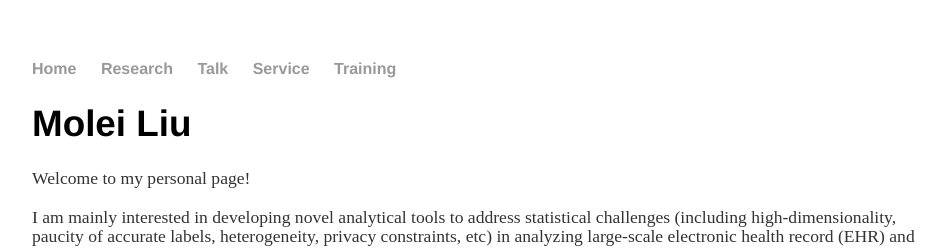
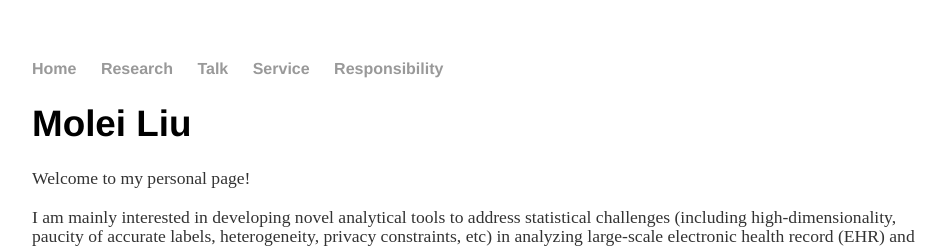
Before and after one commit to moleibobliu/moleibobliu.github.io, a Jekyll site: the page built from index.html, in a window 1280 px wide. Shown: the top 248 px of the page, without its empty margins (160-1110 px from the left). Built offline with Jekyll 4.4.1, drawn with Linux system fonts in a browser that asks for light colours.

Commit message:
Update default.html

```diff
--- a/_layouts/default.html
+++ b/_layouts/default.html
@@ -12,7 +12,7 @@
 		        	<li><a href="/pub">Research</a></li>
 				<li><a href="/talk">Talk</a></li>
 	        		<li><a href="/service">Service</a></li>
-	        		<li><a href="/teaching">Training</a></li>
+	        		<li><a href="/teaching">Responsibility</a></li>
 	    		</ul>
 			</nav>
 			<div class="container">
```
